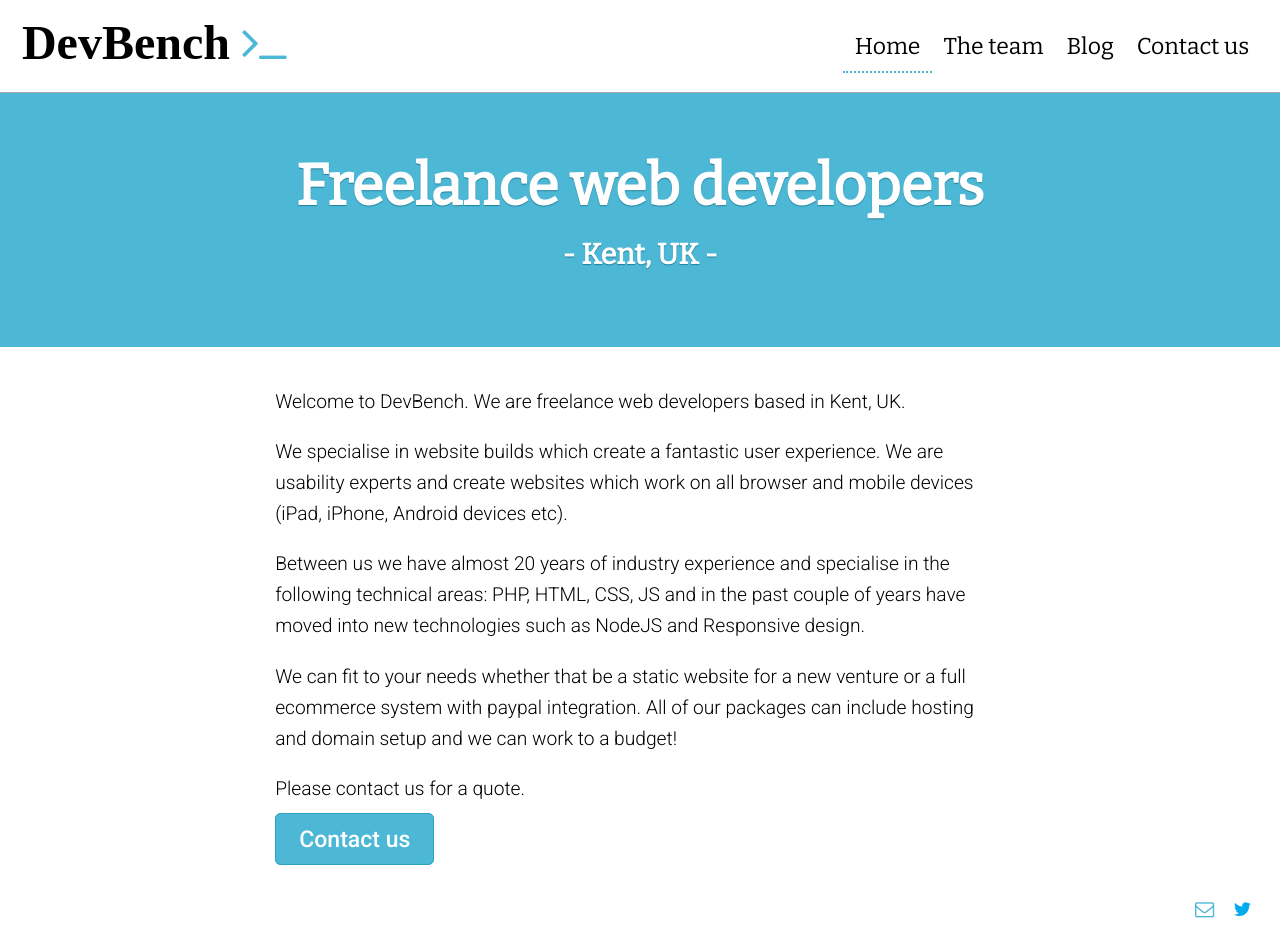
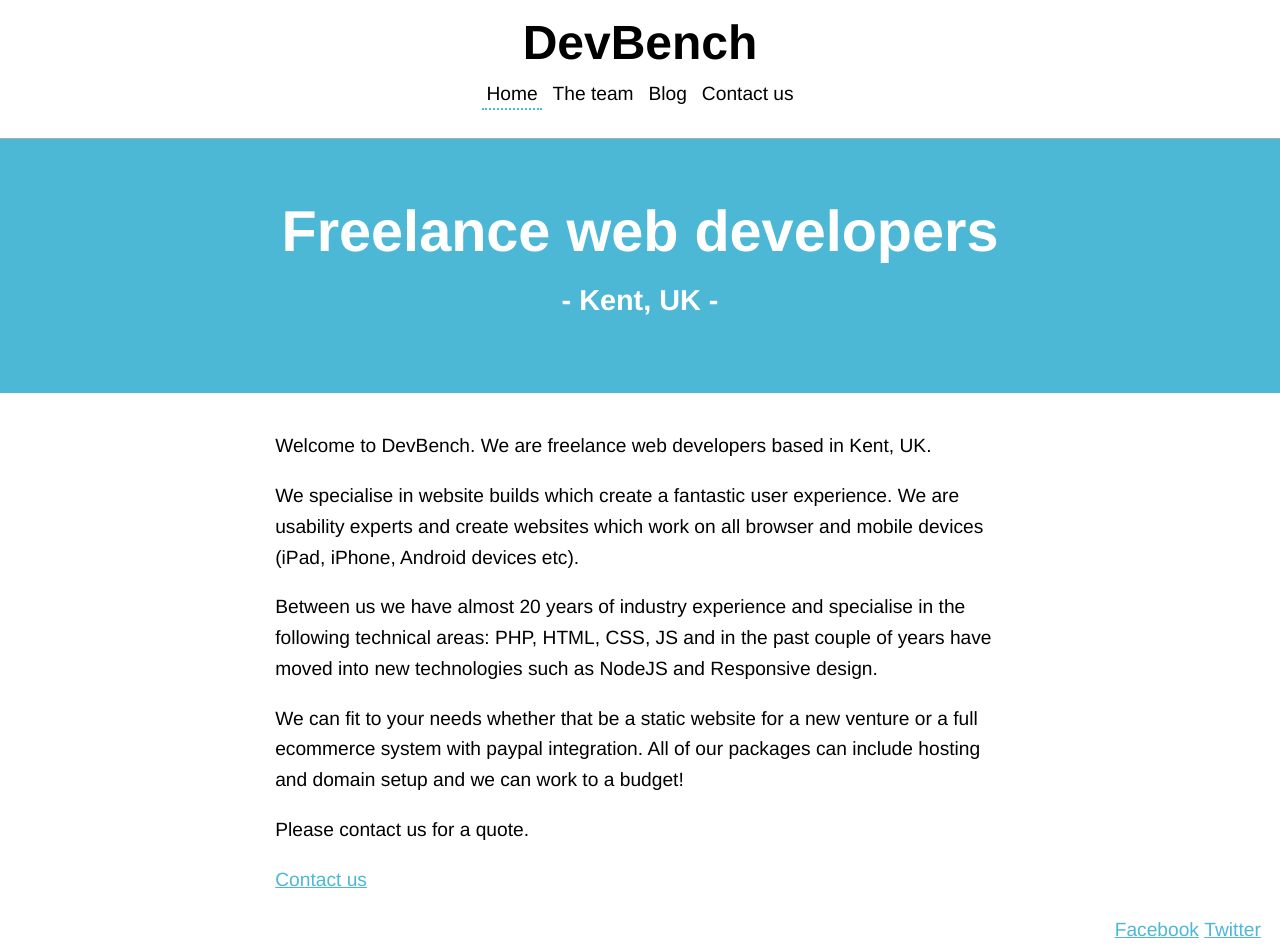
Before and after one commit to devbench/devbench.github.io, a Jekyll site: the page built from index.html, in a window 1280 px wide. Built offline with Jekyll 4.4.1, drawn with Linux system fonts in a browser that asks for light colours; some web fonts are replaced; a script that is not in the unit is left out; before the commit the page ends 925 px from its top, so only the background shows below that.

Commit message:
inline styles - needs minifying

```diff
--- a/_includes/footer.html
+++ b/_includes/footer.html
@@ -19,7 +19,7 @@
 </script>
 
 <!-- Google Defer CSS -->
-<script>
+<!--<script>
   var cb = function() {
     var l = document.createElement('link'); l.rel = 'stylesheet';
     l.href = '{{ site.url }}/assets/less/main.css';
@@ -29,4 +29,4 @@
       webkitRequestAnimationFrame || msRequestAnimationFrame;
   if (raf) raf(cb);
   else window.addEventListener('load', cb);
-</script>
+</script>-->
--- a/_includes/head.html
+++ b/_includes/head.html
@@ -35,4 +35,6 @@
   <meta name="msapplication-TileImage" content="{{ site.url }}/assets/images/favicons/favicon-144.png">
   <meta name="msapplication-TileColor" content="#4db8d6">
 
+  {% include styles.html %}
+
 </head>
--- /dev/null
+++ b/_includes/styles.html
@@ -0,0 +1,159 @@
+<style>
+
+* {
+  box-sizing: border-box;
+}
+html {
+  height: 100%;
+  min-height: 100%;
+}
+body {
+  font-family: "HelveticaNeue-Light", "Helvetica Neue Light", "Helvetica Neue", Helvetica, Arial, "Lucida Grande", sans-serif;
+  font-weight: 300;
+  color: #000;
+  font-weight: 300;
+  font-size:1.2em;
+  line-height:1.6em;
+  margin: 0;
+  padding: 0;
+}
+h1,h2,h3,h4,h5,h6 {
+  line-height:1.6em;
+}
+a {
+  color: rgba(77, 184, 214, 1);
+}
+ul {
+  list-style:none;
+  margin:0;
+  padding:0;
+}
+blockquote {
+  margin:0.5em 0;
+}
+.header {
+  text-align:center;
+  padding:1em;
+  background: #FFF;
+  border-bottom: 1px solid #AAA;
+  overflow:hidden;
+}
+.brand {
+  color: #000;
+  display: inline-block;
+  font-size: 2.5em;
+  font-weight: 700;
+  text-decoration:none;
+  white-space:nowrap;
+  margin: 0px auto;
+  line-height: 1em;
+}
+nav {
+  margin: 0px auto;
+}
+nav ul {
+  margin:0.5em 0;
+  padding: 0;
+  text-align: center;
+}
+nav ul li {
+  display:inline-block;
+}
+nav ul li a {
+  padding: 0.25em;
+  text-decoration:none;
+  color: inherit;
+  font-weight: 500;
+  white-space:nowrap;
+}
+nav ul li.active a {
+  border-bottom:dotted 2px rgba(77, 184, 214, 1);
+}
+.jumbotron {
+  background:rgba(77, 184, 214, 1);
+  padding: 1em 0.5em;
+}
+.jumbotron h1 {
+  text-align:center;
+  font-size:3em;
+  line-height:1.2em;
+  color:#fff;
+}
+.jumbotron h1 small {
+  display:block;
+  font-size:0.50em;
+}
+.content {
+  max-width:40em;
+  padding: 1em;
+  margin:0 auto;
+}
+.footer ul {
+  float:right;
+  margin-right:1em;
+}
+.footer ul li {
+  display:inline-block;
+}
+.avatar-container {
+  text-align:center;
+}
+.avatar-container img {
+  border-radius: 50%;
+  border: solid 5px rgba(77, 184, 214, 1);
+  width:30%;
+  height:30%;
+}
+.member {
+  border-bottom:dotted 1px rgba(77, 184, 214, 1);
+  padding:2em 0;
+}
+.profile h2 small {
+   color: rgba(77, 184, 214, 1);
+   display:block;
+}
+.post {
+  border-bottom:dotted 1px rgba(77, 184, 214, 1);
+  padding:1em 0;
+}
+.post i {
+  float:right;
+  font-size:0.85em;
+}
+.post a {
+  color:inherit;
+  text-decoration:none;
+  overflow:hidden;
+  display:block;
+}
+.post a h2 {
+  color:rgba(77, 184, 214, 1);
+}
+.post a h2:hover {
+  text-decoration:underline;
+}
+ul.contact {
+  text-align: center;
+  margin-top: 1em;
+}
+ul.contact li {
+  margin:1em;
+}
+ul.contact li a {
+  font-size: 2em;
+}
+dl {
+  border-bottom:dotted 1px rgba(77, 184, 214, 1);
+  font-size: 0.75em;
+  overflow:hidden;
+  padding-bottom:1em;
+  margin-bottom:1em;
+}
+dl dt {
+  font-weight:700;
+}
+.blog-content {
+  border-bottom:dotted 1px rgba(77, 184, 214, 1);
+  padding-bottom:2em;
+}
+</style>
--- a/assets/less/main.css
+++ b/assets/less/main.css
@@ -4,29 +4,13 @@
 /* -- HTML Elemnets -- */
 * {
   box-sizing: border-box;
-  -webkit-font-smoothing: antialiased;
-}
-html {
-  height: 100%;
-  min-height: 100%;
-}
-body {
-  color: #000;
+}
+html body {
   font-family: 'Roboto', sans-serif;
-  font-weight: 300;
-  margin: 0;
-  padding: 0;
   line-height: 1.61803399em;
-  font-size: 1.2em;
 }
 p {
   word-wrap: break-word;
-}
-a {
-  color: #4db8d6;
-}
-blockquote {
-  margin: 0.5em 0;
 }
 iframe {
   margin: 0px auto !important;
@@ -42,52 +26,26 @@ h5,
 }
 /* -- Header -- */
 .header {
-  text-align: center;
-  padding: 1em;
-  background: #FFF;
-  border-bottom: 1px solid #AAA;
   display: flex;
   justify-content: space-between;
   flex-wrap: wrap;
 }
 .header .brand {
-  color: #000;
-  display: inline-block;
+  flex: 0 1 270px;
   font-family: 'Port Lligat Slab', serif;
-  font-size: 2.5em;
-  font-weight: 700;
-  text-decoration: none;
-  white-space: nowrap;
-  flex: 0 1 270px;
-  margin: 0px auto;
 }
 .header .brand i {
   color: #4db8d6;
 }
 .header nav {
-  margin: 0px auto;
   flex: 1 0 auto;
 }
 .header nav ul {
-  margin: 0.5em 0;
-  padding: 0;
   display: flex;
   flex: 1 1 auto;
-  list-style: none;
-  text-align: center;
   justify-content: space-around;
 }
-.header nav ul li a {
-  padding: 0.25em;
-  text-decoration: none;
-  color: inherit;
-  font-weight: 500;
-  white-space: nowrap;
-}
 .header nav ul li a:hover {
-  border-bottom: dotted 2px #4db8d6;
-}
-.header nav ul li.active a {
   border-bottom: dotted 2px #4db8d6;
 }
 /* -- Footer -- */
@@ -107,56 +65,14 @@ h5,
   text-decoration: none;
 }
 /* -- Standard Elements -- */
-.jumbotron {
-  background: #4db8d6;
-  padding: 1em 0.5em;
-}
 .jumbotron h1 {
-  text-align: center;
-  font-size: 3em;
-  line-height: 1.2em;
-  color: #fff;
   text-shadow: 0px 1px 1px #23809a;
 }
 .jumbotron h1 small {
   display: block;
   font-size: 0.50em;
 }
-.content {
-  max-width: 40em;
-  padding: 1em;
-  margin: 0 auto;
-}
 /* -- Blog --*/
-.blog-posts {
-  list-style: none;
-  margin: 0;
-  padding: 0;
-}
-.blog-posts .post {
-  border-bottom: dotted 1px #4db8d6;
-  padding: 1em 0;
-}
-.blog-posts .post a {
-  color: inherit;
-  text-decoration: none;
-  overflow: hidden;
-  display: block;
-}
-.blog-posts .post h2 {
-  color: #4db8d6;
-}
-.blog-posts .post h2:hover {
-  text-decoration: underline;
-}
-.blog-posts .post i {
-  float: right;
-  font-size: 0.85em;
-}
-.blog-content {
-  border-bottom: dotted 1px #4db8d6;
-  padding-bottom: 2em;
-}
 .blog-content img {
   width: 100%;
   display: block;
@@ -193,10 +109,8 @@ pre {
 dl {
   display: flex;
   justify-content: center;
-  font-size: 0.75em;
   border-bottom: dotted 1px #4db8d6;
   flex-wrap: wrap;
-  padding-bottom: 1em;
 }
 dl dt {
   font-weight: 500;
@@ -204,7 +118,6 @@ dl dt {
 }
 dl dd {
   flex: 0 1 50%;
-  margin: 0;
 }
 /* -- Team --*/
 .team {
@@ -213,8 +126,6 @@ dl dd {
   padding: 0;
 }
 .member {
-  border-bottom: dotted 1px #4db8d6;
-  padding: 2em 0;
   display: flex;
   flex-wrap: wrap;
   align-items: stretch;
@@ -223,10 +134,11 @@ dl dd {
   flex: 1 1 auto;
   text-align: center;
 }
-.member img {
+.member .avatar-container img {
   width: 100px;
   height: 100px;
   margin: 0px 1em;
+  border: none;
 }
 .profile {
   flex: 2 1 400px;
@@ -288,14 +200,17 @@ button,
   text-decoration: none;
 }
 /* -- Contact -- */
-ul.contact {
+.content ul.contact {
   display: flex;
   list-style: none;
   justify-content: center;
   margin: 2em 0;
   padding: 0;
 }
-ul.contact li a {
+.content ul.contact li {
+  margin: 0;
+}
+.content ul.contact li a {
   font-size: 5em;
   background-color: #4db8d6;
   box-shadow: 0 0 0 5px #4db8d6;
@@ -307,13 +222,13 @@ ul.contact li a {
   display: block;
   text-align: center;
 }
-ul.contact li a:hover {
+.content ul.contact li a:hover {
   cursor: pointer;
   -moz-animation: bounce-out 0.4s linear;
   -webkit-animation: bounce-out 0.4s linear;
   webkit-animation: bounce-out 0.4s linear;
 }
-ul.contact li a span {
+.content ul.contact li a span {
   display: none;
 }
 /* -- Social Media -- */
```
Also changed, not shown: assets/less/main.less (+9 -94 lines).
